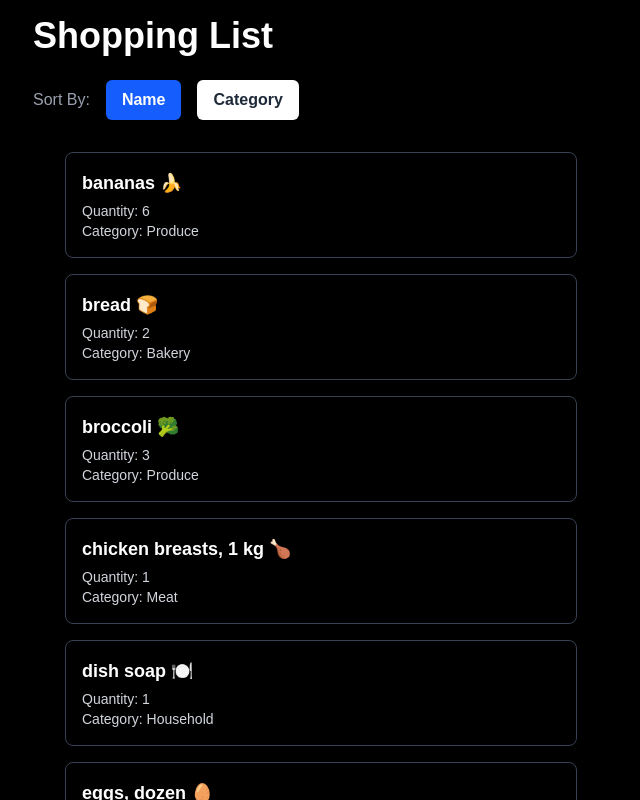
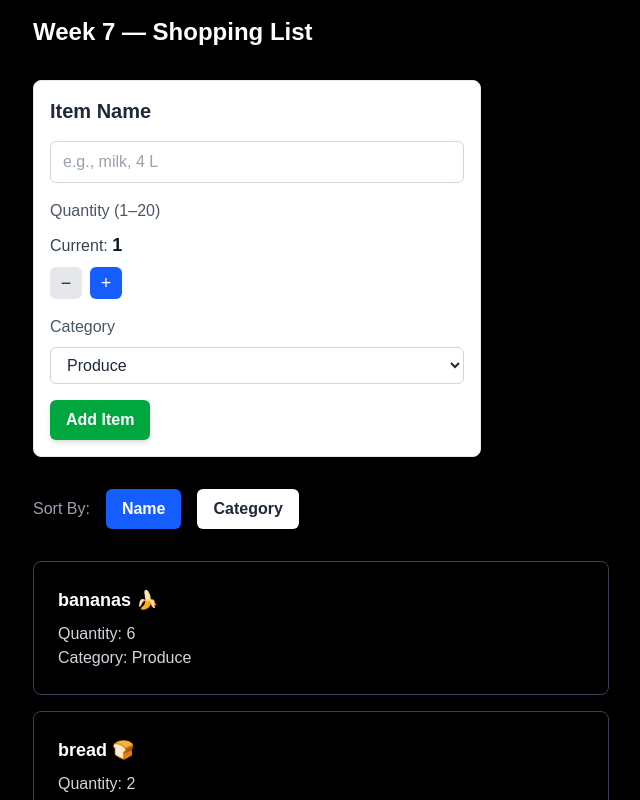
Before and after one commit to MusseTech/cprg306-assignments, a Next.js app: page /week-7 in a window 1280 px wide. Shown: the top 800 px of the page, without its empty margins (319-959 px from the left). Built offline with nearby package versions, Linux system fonts and the light colour scheme.

Commit message:
Complete Week 7 assignment: Integrated NewItem and ItemList components with state management

```diff
--- a/app/page.js
+++ b/app/page.js
@@ -35,6 +35,12 @@ export default function Page() {
                         week 6 Assignment
                     </Link>
                 </li>
+                <li className='mb-2'>
+                    {/* Week 7 Link */}
+                    <Link href="/week-7" className="text-blue-500 hover:text-blue-400 underline">
+                        week 7 Assignment
+                    </Link>
+                </li>
             </ul>
         </main>
     );
--- a/app/week-6/page.js
+++ b/app/week-6/page.js
@@ -2,11 +2,15 @@ import ItemList from './item-list';
 
 export default function Page() {
     return (
-        // Ensure the entire page has a dark background
-        <main className="min-h-screen p-4 bg-gray-900">
-            {/* Fix: Removed text-center so the title aligns with the list */}
-            <h1 className="text-4xl font-bold mb-6 text-white">Shopping List</h1>
-            <ItemList />
+        // FIX: Changed bg-gray-900 to bg-black for a true black background.
+        <main className="min-h-screen p-4 bg-black text-white flex flex-col items-center">
+
+            {/* This inner div constrains the content to a maximum width */}
+            <div className="w-full max-w-xl">
+
+                <h1 className="text-4xl font-bold mb-6">Shopping List</h1>
+                <ItemList />
+            </div>
         </main>
     );
 }
--- a/app/week-7/item-list.js
+++ b/app/week-7/item-list.js
@@ -2,9 +2,9 @@
 
 import React, { useState } from 'react';
 import Item from './item';
-import itemsData from './items.json';
+// REMOVE this line: import itemsData from './items.json';
 
-const ItemList = () => {
+const ItemList = ({ items }) => {  // Add items as prop
     // State to track sorting preference: "name" or "category"
     const [sortBy, setSortBy] = useState("name");
 
@@ -15,13 +15,12 @@ const ItemList = () => {
         return `${baseClass} ${
             sortBy === sortValue
                 ? 'bg-blue-600 text-white' // Active: Blue button with white text
-                // FIX 1: Inactive: White background (bg-white) with dark text (text-gray-800)
                 : 'bg-white text-gray-800 hover:bg-gray-200'
         }`;
     };
 
     const getSortedItems = () => {
-        let itemsToProcess = [...itemsData];
+        let itemsToProcess = [...items];  // Use the items prop instead of itemsData
 
         // Ensure robust sorting logic
         itemsToProcess.sort((a, b) => {
@@ -43,7 +42,6 @@ const ItemList = () => {
             {/* Sorting Buttons */}
             <div className="flex space-x-4 mb-8 items-center justify-start">
 
-                {/* FIX 2: Made "Sort By:" label text smaller (text-lg -> text-base) and adjusted color */}
                 <span className="text-base text-gray-400">Sort By:</span>
 
                 <button onClick={() => setSortBy("name")} className={getButtonClass("name")}>
--- a/app/week-7/item.js
+++ b/app/week-7/item.js
@@ -1,24 +1,21 @@
-// /app/week-6/item.js
-
 import React from 'react';
 
 const Item = ({ name, quantity, category }) => {
     return (
-        // FIX 2: Ensure max-w-lg and mx-auto are present to center the list items
-        <li className="p-4 m-4 bg-black rounded-lg shadow-md border border-gray-700 hover:bg-gray-800 max-w-lg mx-auto text-white">
+        // FIX 1: Set bg-black, add border, and increase padding (p-6) for size
+        <li className="p-6 bg-black rounded-lg shadow-md border border-gray-700 text-white">
 
-            {/* 1. Item Name */}
             <div className="font-bold text-lg">
                 {name}
             </div>
 
-            {/* 2. Quantity */}
-            <div className="text-sm mt-1 text-gray-300">
+            {/* FIX 2: Use "Quantity: X" format and larger text-base */}
+            <div className="text-base mt-2 text-gray-300">
                 Quantity: {quantity}
             </div>
 
-            {/* 3. Category */}
-            <div className="text-sm capitalize text-gray-300">
+            {/* FIX 3: Use "Category: Y" format and larger text-base */}
+            <div className="text-base capitalize text-gray-300">
                 Category: {category}
             </div>
         </li>
--- a/app/week-7/new-item.js
+++ b/app/week-7/new-item.js
@@ -2,7 +2,6 @@
 
 import { useState } from 'react';
 
-// This component now accepts the onAddItem prop
 const NewItem = ({ onAddItem }) => {
     const [name, setName] = useState("");
     const [quantity, setQuantity] = useState(1);
@@ -10,60 +9,61 @@ const NewItem = ({ onAddItem }) => {
 
     const handleSubmit = (e) => {
         e.preventDefault();
-
-        const newItem = {
-            id: crypto.randomUUID(), // Generate a random ID
-            name,
-            quantity,
-            category,
-        };
-
-        // Call the onAddItem function passed from the parent
+        const newItem = { id: crypto.randomUUID(), name, quantity, category };
         onAddItem(newItem);
-
-        // Reset the form
         setName("");
         setQuantity(1);
         setCategory("produce");
     };
 
-    // Helper functions for the +/- quantity buttons
     const handleIncrement = () => setQuantity(prev => Math.min(20, prev + 1));
     const handleDecrement = () => setQuantity(prev => Math.max(1, prev - 1));
 
     return (
-        <div className="w-full max-w-md p-8 bg-white rounded-lg shadow-md text-black">
-            <h2 className="text-2xl font-bold mb-6 text-gray-800">Item Name</h2>
+        // Form Container: White background, adjusted padding, and shadow
+        <div className="w-full max-w-md p-4 bg-white rounded-lg shadow-xl text-black border border-gray-200">
+            <h2 className="text-xl font-bold mb-4 text-gray-800">Item Name</h2>
 
-            <form onSubmit={handleSubmit}>
+            <form onSubmit={handleSubmit} className="space-y-4">
+
                  {/* Item Name Input */}
-                <div className="mb-4">
+                <div>
                     <input
                         type="text"
-                        placeholder="e.g., milk, 4 L 🥛"
+                        placeholder="e.g., milk, 4 L"
                         value={name}
                         onChange={(e) => setName(e.target.value)}
                         required
-                        className="w-full px-4 py-3 border border-gray-300 rounded-lg text-gray-800 focus:outline-none focus:ring-2 focus:ring-green-500"
+                        className="w-full px-3 py-2 border border-gray-300 rounded-md text-gray-800 placeholder-gray-400 focus:outline-none focus:ring-1 focus:ring-blue-500"
                     />
                 </div>
 
                 {/* Quantity Controls */}
-                <div className="mb-6">
-                    <label className="block text-lg font-medium text-gray-600 mb-2">Quantity (1–20)</label>
-                    <div className="flex items-center space-x-4">
+                <div>
+                    <label className="block text-base font-medium text-gray-600 mb-2">Quantity (1–20)</label>
+
+                    {/* Current quantity display on its own line */}
+                    <div className="mb-2">
+                        <span className="text-gray-700 text-base">Current: </span>
+                        <span className="text-lg font-semibold text-gray-900">{quantity}</span>
+                    </div>
+
+                    {/* Buttons container */}
+                    <div className="flex items-center space-x-2">
+                        {/* Minus Button */}
                         <button
                             type="button"
                             onClick={handleDecrement}
-                            className="px-4 py-2 bg-gray-200 text-gray-800 rounded-lg hover:bg-gray-300 transition-colors"
+                            className="w-8 h-8 flex items-center justify-center bg-gray-200 text-gray-800 rounded-md hover:bg-gray-300 transition-colors text-lg font-medium"
                         >
                             −
                         </button>
-                        <span className="text-xl font-semibold text-gray-900 w-8 text-center">{quantity}</span>
+
+                        {/* Plus Button */}
                         <button
                             type="button"
                             onClick={handleIncrement}
-                            className="px-4 py-2 bg-blue-600 text-white rounded-lg hover:bg-blue-700 transition-colors"
+                            className="w-8 h-8 flex items-center justify-center bg-blue-600 text-white rounded-md hover:bg-blue-700 transition-colors text-lg font-medium"
                         >
                             +
                         </button>
@@ -71,12 +71,12 @@ const NewItem = ({ onAddItem }) => {
                 </div>
 
                 {/* Category Select */}
-                <div className="mb-8">
-                    <label className="block text-lg font-medium text-gray-600 mb-2">Category</label>
+                <div>
+                    <label className="block text-base font-medium text-gray-600 mb-2">Category</label>
                     <select
                         value={category}
                         onChange={(e) => setCategory(e.target.value)}
-                        className="w-full px-4 py-3 border border-gray-300 rounded-lg text-gray-800 bg-white focus:outline-none focus:ring-2 focus:ring-green-500"
+                        className="w-full px-3 py-2 border border-gray-300 rounded-md text-gray-800 bg-white focus:outline-none focus:ring-1 focus:ring-blue-500 capitalize"
                     >
                         <option value="produce">Produce</option>
                         <option value="dairy">Dairy</option>
@@ -93,12 +93,14 @@ const NewItem = ({ onAddItem }) => {
                 </div>
 
                 {/* Submit Button */}
+                <div>
                     <button
                         type="submit"
-                    className="w-full py-3 bg-green-600 text-white font-bold rounded-lg hover:bg-green-700 transition-colors shadow-lg"
+                        className="px-4 py-2 bg-green-600 text-white text-base font-semibold rounded-md hover:bg-green-700 transition-colors shadow-md"
                     >
                         Add Item
                     </button>
+                </div>
             </form>
         </div>
     );
--- a/app/week-7/page.js
+++ b/app/week-7/page.js
@@ -1,15 +1,35 @@
+"use client";
+
+import React, { useState } from 'react';
 import ItemList from './item-list';
+import NewItem from './new-item';
+import itemsData from './items.json';
 
 export default function Page() {
+    // State holds the current, dynamic shopping list data
+    const [items, setItems] = useState(itemsData);
+
+    // Handler to add a new item to the list
+    const handleAddItem = (newItem) => {
+        // Creates a new array with all previous items + the new one
+        setItems(prevItems => [...prevItems, newItem]);
+    };
+
     return (
-        // FIX: Changed bg-gray-900 to bg-black for a true black background.
+        // Set page background to black and center the content
         <main className="min-h-screen p-4 bg-black text-white flex flex-col items-center">
 
-            {/* This inner div constrains the content to a maximum width */}
-            <div className="w-full max-w-xl">
+            {/* Inner div to define the centered content column (max-w-xl) */}
+            <div className="w-full max-w-xl space-y-8">
 
-                <h1 className="text-4xl font-bold mb-6">Shopping List</h1>
-                <ItemList />
+                {/* Title to match the screenshot */}
+                <h1 className="text-2xl font-bold">Week 7 — Shopping List</h1>
+
+                {/* NewItem form, passing the handler to update state */}
+                <NewItem onAddItem={handleAddItem} />
+
+                {/* ItemList, passing the current state data for display and sorting */}
+                <ItemList items={items} />
             </div>
         </main>
     );
```
Lines whose indentation alone changed are shown as unchanged.
